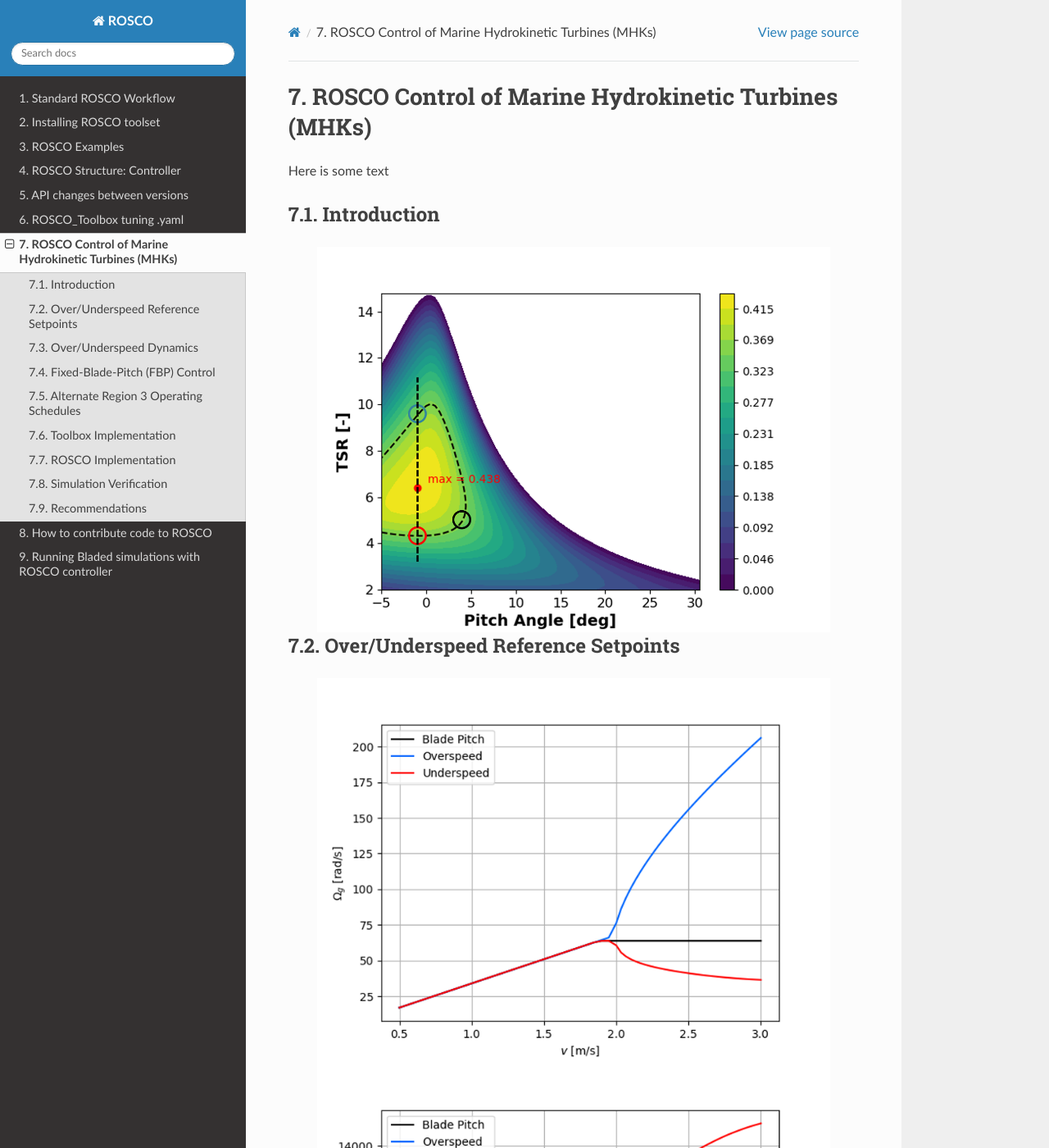
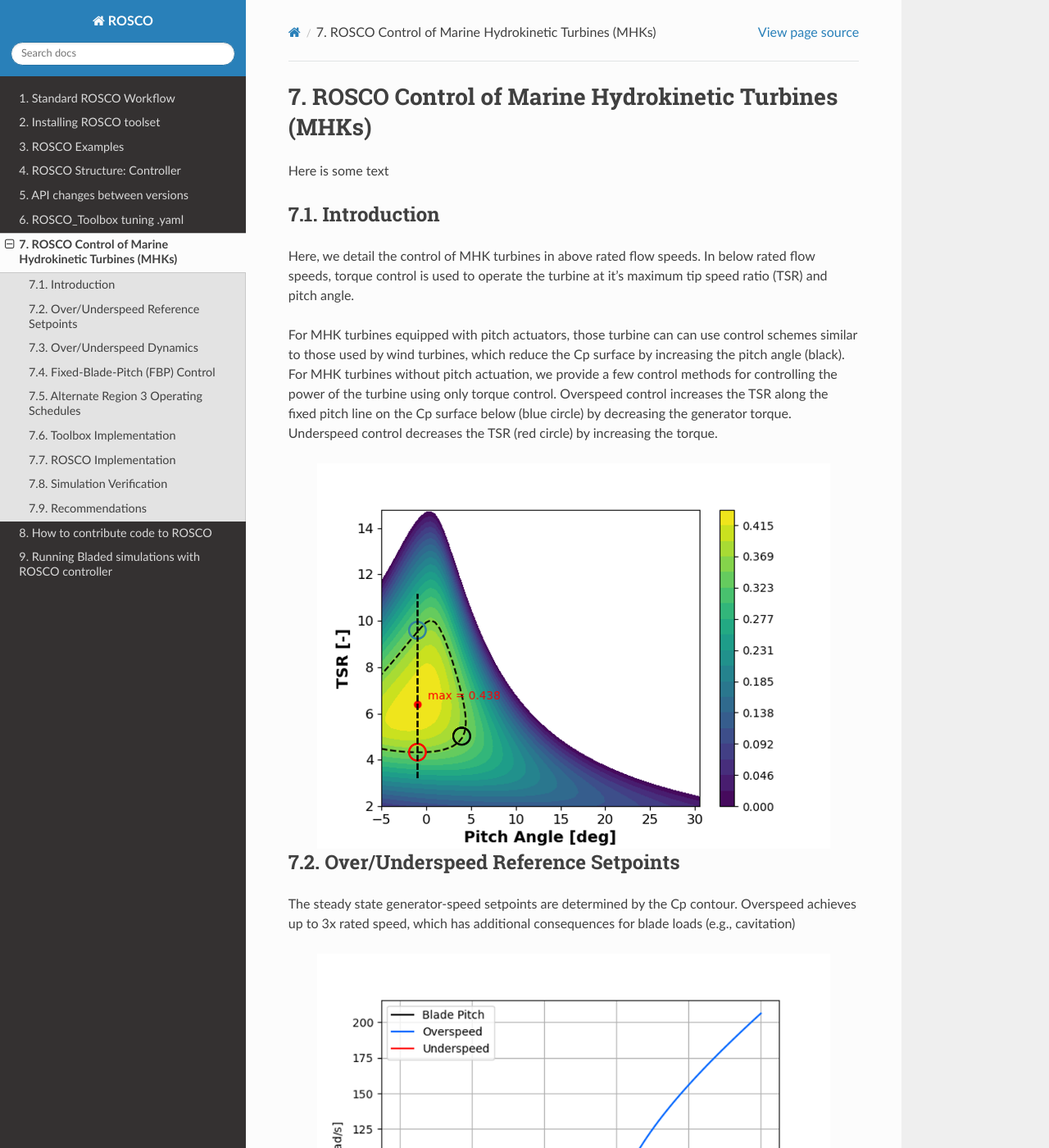
Before and after one commit to NREL/ROSCO, a Sphinx documentation site: the page built from docs/source/marine_hydro.rst, in a window 1280 px wide and 1400 px high. Shown: the whole window at 82% size. Built offline with Sphinx 7.4.7 and the Read the Docs theme 3.1.0, drawn with Linux system fonts in a browser that asks for light colours; pages that are not in the unit, such as notebooks, are missing from menus; the version number is read from the project's files by our own code; some of the changed text lies outside the part shown.

Commit message:
Add notes through dynamics/control section

```diff
--- a/docs/source/marine_hydro.rst
+++ b/docs/source/marine_hydro.rst
@@ -10,10 +10,13 @@
 Introduction
 ---------------
 
-.. .. _cp_surface:
-.. .. figure:: /mhk_images/01_cp_surface.png
-..    :align: center
-..    :width: 90%
+Here, we detail the control of MHK turbines in above rated flow speeds.
+In below rated flow speeds, torque control is used to operate the turbine at it's maximum tip speed ratio (TSR) and pitch angle.
+
+For MHK turbines equipped with pitch actuators, those turbine can can use control schemes similar to those used by wind turbines, which reduce the Cp surface by increasing the pitch angle (black).
+For MHK turbines without pitch actuation, we provide a few control methods for controlling the power of the turbine using only torque control.
+Overspeed control increases the TSR along the fixed pitch line on the Cp surface below (blue circle) by decreasing the generator torque.
+Underspeed control decreases the TSR (red circle) by increasing the torque.
 
 .. _cp_surface_annotated:
 .. figure:: /mhk_images/02_cp_surface_annotated.png
@@ -24,15 +27,24 @@
 Over/Underspeed Reference Setpoints
 -----------------------------------
 
+The steady state generator-speed setpoints are determined by the Cp contour.
+Overspeed achieves up to 3x rated speed, which has additional consequences for blade loads (e.g., cavitation)
+
 .. _cp_wg_sched:
 .. figure:: /mhk_images/03_cp_wg_sched.png
    :align: center
    :width: 90%
 
+Torque setpoints (:math:`\bar{\tau}`) determined by constant-power relationship :math:`\bar{\tau} = \frac{P_{rated}}{{\bar{\omega}}}`, where :math:`P_{rated}` is the rated power and :math:`\bar{\omega}` is the steady state generator speed.
+
 .. _cp_tg_sched:
 .. figure:: /mhk_images/04_cp_tg_sched.png
    :align: center
    :width: 90%
+
+In Region 3, the relationship between torque and speed are nonmonotic.
+Thus, more careful reference control design is required for managing the transition region.
+There are examples in the literature for saturation/smoothing during the transition region.
 
 .. _cp_wg_tg_sched:
 .. figure:: /mhk_images/05_cp_wg_tg_sched.png
@@ -48,6 +60,10 @@
 ..    :align: center
 ..    :width: 90%
 
+At each operating point, the sensitivity is computed using the gradients of the Cp surface.
+The first-order system decay rate is represented by a single pole on the real axis: more negative means more rapidly stable (positive means unstable).
+Underspeed set points are open-loop unstable at high flow speeds.
+
 .. _cp_Agen_sched_annotated:
 .. figure:: /mhk_images/07_cp_Agen_sched_annotated.png
    :align: center
@@ -58,6 +74,8 @@
 ..    :align: center
 ..    :width: 90%
 
+@DS: what is shown here?
+
 .. _cp_wg_Ta_contour_annotated:
 .. figure:: /mhk_images/09_cp_wg_Ta_contour_annotated.png
    :align: center
@@ -66,6 +84,9 @@
 
 Fixed-Blade-Pitch (FBP) Control
 --------------------------------
+
+At each setpoint, the torque controller gains are determined using the process as the normal torque control in ROSCO.
+High magnitude gains are required to compensate for the open-loop instability of the underspeed system (red).
 
 .. _cp_kp_ki_sched:
 .. figure:: /mhk_images/10_cp_kp_ki_sched.png
```
